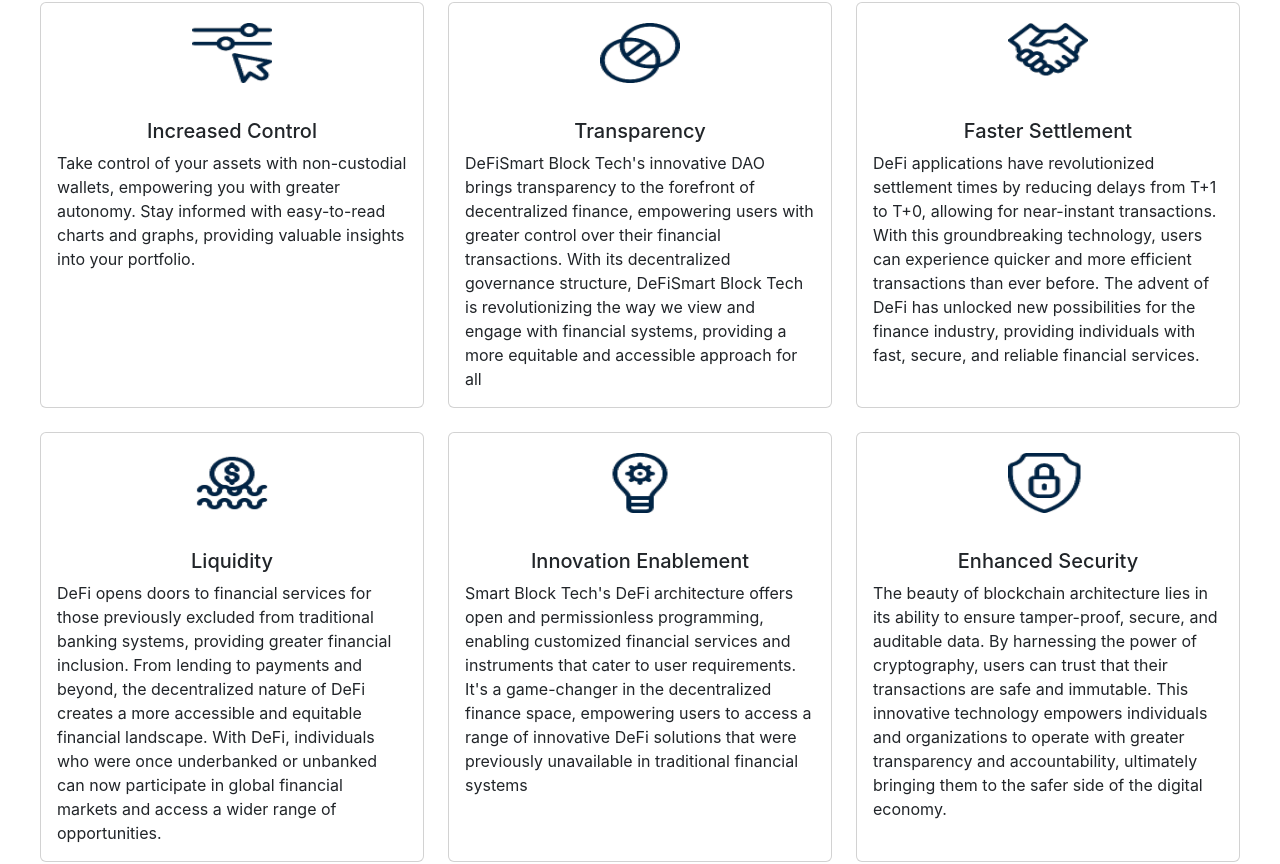
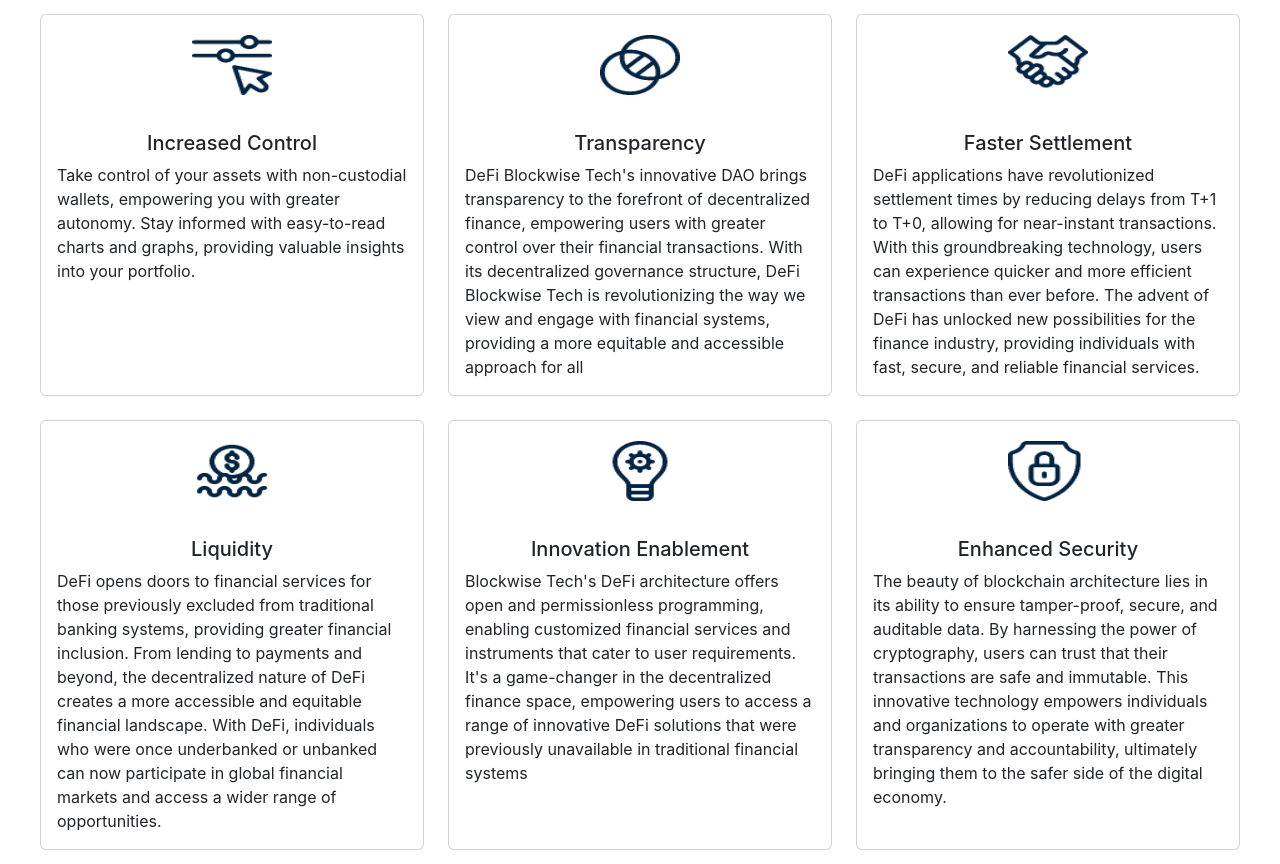
Before and after one commit to placeparks/Blockwise-tech, a React (Create React App) app: page /Defi in a window 1280 px wide. Shown: the part 2863-3727 px from the top of the page. Built offline with nearby package versions, Linux system fonts and the light colour scheme.

Commit message:
Update Benefits.js

```diff
--- a/src/components/Defi/Benefits.js
+++ b/src/components/Defi/Benefits.js
@@ -54,7 +54,7 @@ export default function Benefits(){
       <img  data-aos="zoom-in" data-aos-duration="3000" style={{height:"80px", width:"80px", alignSelf:"center", paddingTop:"20px"}} src="/Defi/transparency.png" className="card-img-top" alt="..."/>
       <div className="card-body">
        <h5 className="card-title" style={{textAlign:"center", paddingTop:"20px"}}>Transparency</h5>
-        <p className="card-text">DeFiSmart Block Tech's innovative DAO brings transparency to the forefront of decentralized finance, empowering users with greater control over their financial transactions. With its decentralized governance structure, DeFiSmart Block Tech is revolutionizing the way we view and engage with financial systems, providing a more equitable and accessible approach for all</p>
+        <p className="card-text">DeFi Blockwise Tech's innovative DAO brings transparency to the forefront of decentralized finance, empowering users with greater control over their financial transactions. With its decentralized governance structure, DeFi Blockwise Tech is revolutionizing the way we view and engage with financial systems, providing a more equitable and accessible approach for all</p>
       </div>
     </div>
   </div>
@@ -83,7 +83,7 @@ export default function Benefits(){
       <img  data-aos="zoom-in" data-aos-duration="3000" style={{height:"80px", width:"80px", alignSelf:"center", paddingTop:"20px"}} src="/Defi/innovation.png" className="card-img-top" alt="..."/>
       <div className="card-body">
        <h5 className="card-title" style={{textAlign:"center", paddingTop:"20px"}}>Innovation Enablement</h5>
-        <p className="card-text">Smart Block Tech's DeFi architecture offers open and permissionless programming, enabling customized financial services and instruments that cater to user requirements. It's a game-changer in the decentralized finance space, empowering users to access a range of innovative DeFi solutions that were previously unavailable in traditional financial systems</p>
+        <p className="card-text">Blockwise Tech's DeFi architecture offers open and permissionless programming, enabling customized financial services and instruments that cater to user requirements. It's a game-changer in the decentralized finance space, empowering users to access a range of innovative DeFi solutions that were previously unavailable in traditional financial systems</p>
       </div>
     </div>
   </div>
```
